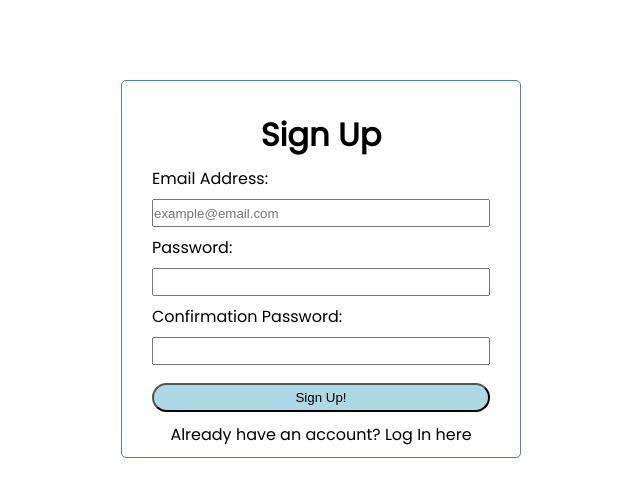
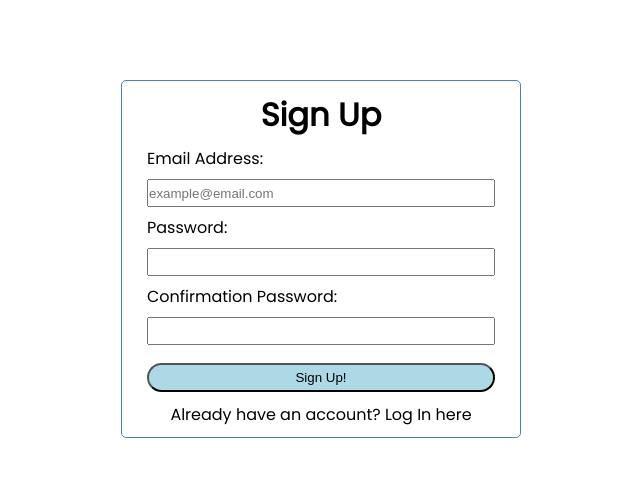
Before and after one commit to Hong-Zhen/reactjs-auth_login, a React (Create React App) app: page / in a window 1280 px wide. Shown: the top 496 px of the page, without its empty margins (319-959 px from the left). Built offline with nearby package versions, Linux system fonts and the light colour scheme; no server answers.

Commit message:
signup alert prompt done

```diff
--- a/src/components/Signup.js
+++ b/src/components/Signup.js
@@ -9,6 +9,7 @@ const Signup = () => {
   const { signup } = useAuth();
   const [error, setError] = useState();
   const [loading, setLoading] = useState(false);
+  const [errAlert, setErrAlert] = useState("error");
 
   async function handleSubmit(e) {
     e.preventDefault();
@@ -25,11 +26,13 @@ const Signup = () => {
       setError("");
       setLoading(true);
       await signup(emailRef.current.value, pwd1Ref.current.value);
+      setErrAlert("success");
       setError("Account Created!");
       console.log(`Account creation successfull
         Email: ${emailRef.current.value} PW: ${pwd1Ref.current.value}`);
     } catch {
-      setError("Fail to create an account");
+      setError("Fail to create an account. Try Again Later");
+      setErrAlert("error");
       console.log("Create account failed");
       console.log(
         `Email: ${emailRef.current.value}
@@ -45,7 +48,7 @@ const Signup = () => {
 
   return (
     <form className="signup-form" onSubmit={handleSubmit}>
-      {error && <Alert severity="error">{error}</Alert>}
+      {error && <Alert severity={errAlert}>{error}</Alert>}
       <h1 className="header-signup">Sign Up</h1>
       <label>Email Address:</label>
       <input
--- a/src/index.css
+++ b/src/index.css
@@ -16,7 +16,7 @@ body {
   overflow: auto;
   min-height: 300px;
   border: 1px solid steelblue;
-  padding: 30px 30px 10px 30px;
+  padding: 10px 25px 10px 25px;
   border-radius: 5px;
 }
 
@@ -64,10 +64,9 @@ body {
 }
 
 .signup-btn {
-  margin-top: 10px;
+  margin: 10px 0 10px 0;
 }
 
 .form-footer {
-  padding-top: 10px;
   text-align: center;
 }
```
